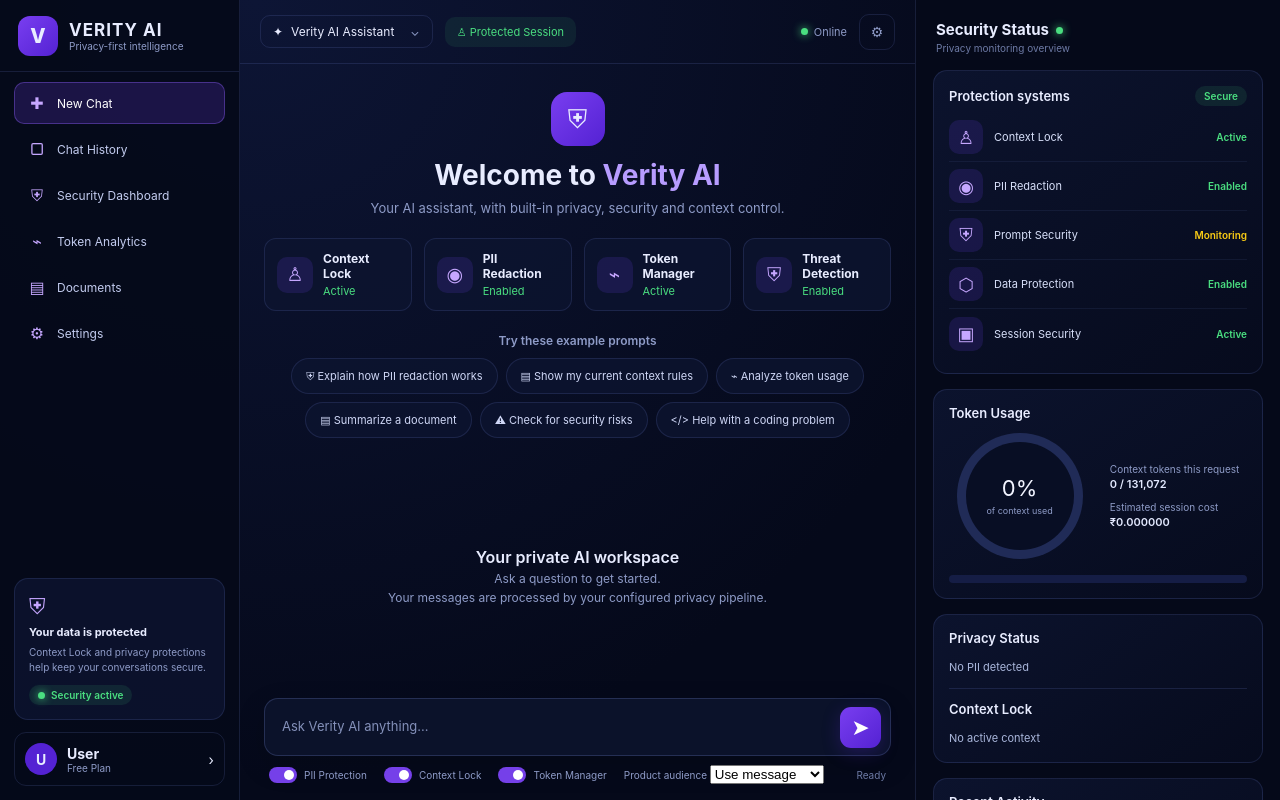
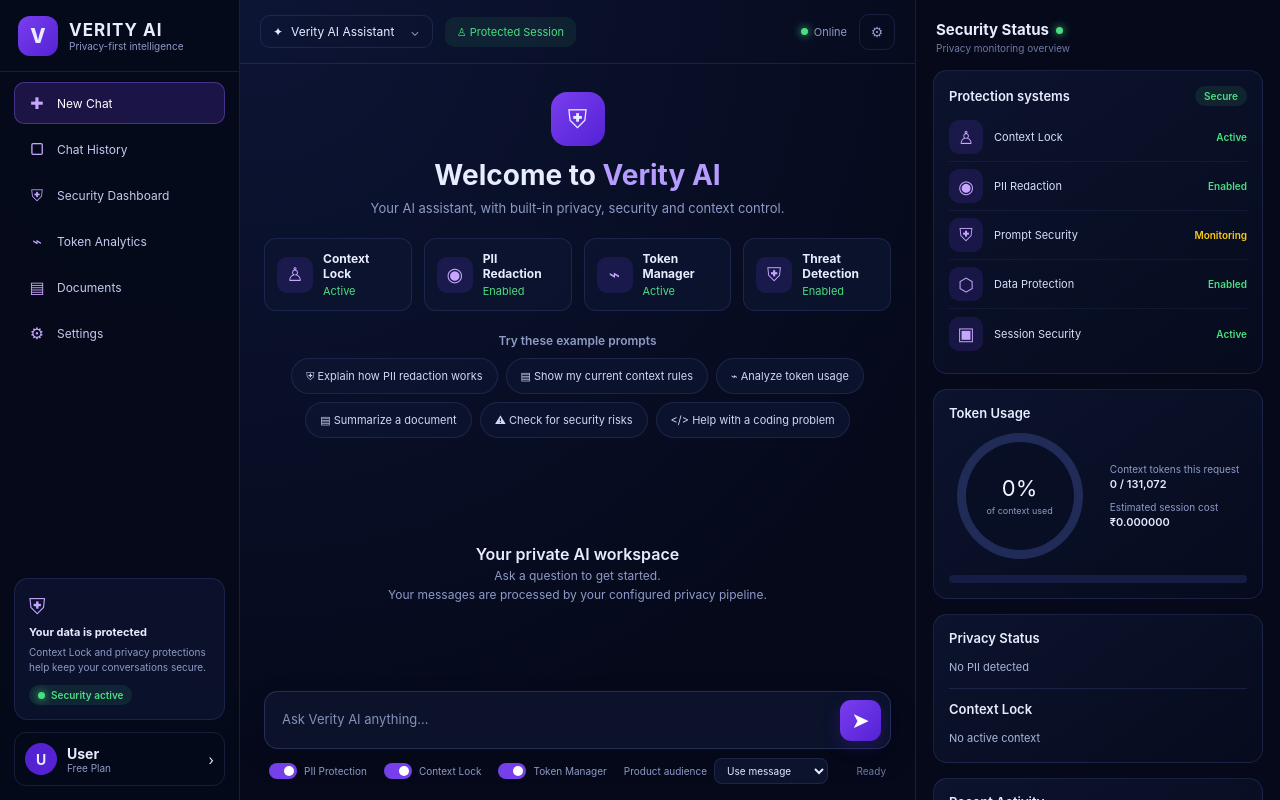
Before and after one commit to gouthami6364/Verity-AI, a Flask app: page / in a window 1280 px wide. Run offline with Flask 3, Linux system fonts and the light colour scheme; some libraries are stand-ins or nearby versions.

Commit message:
Update style.css

```diff
--- a/static/style.css
+++ b/static/style.css
@@ -474,3 +474,6 @@ h1,h2,h3,p { margin:0; }
 .history-item small, .history-empty { color:var(--muted); font-size:11px; }
 .history-empty { padding:18px 4px; }
 .composer-options.settings-focus { outline:2px solid rgba(183,156,255,.9); outline-offset:5px; border-radius:6px; }
+.audience-control { display:inline-flex; align-items:center; gap:7px; white-space:nowrap; color:var(--muted); font-size:10px; }
+.audience-control select { max-width:145px; padding:5px 8px; border:1px solid var(--border); border-radius:8px; background:#0c132c; color:var(--text); font:inherit; font-size:10px; }
+.audience-control select:focus-visible { outline:2px solid var(--purple-light); outline-offset:2px; }
```
